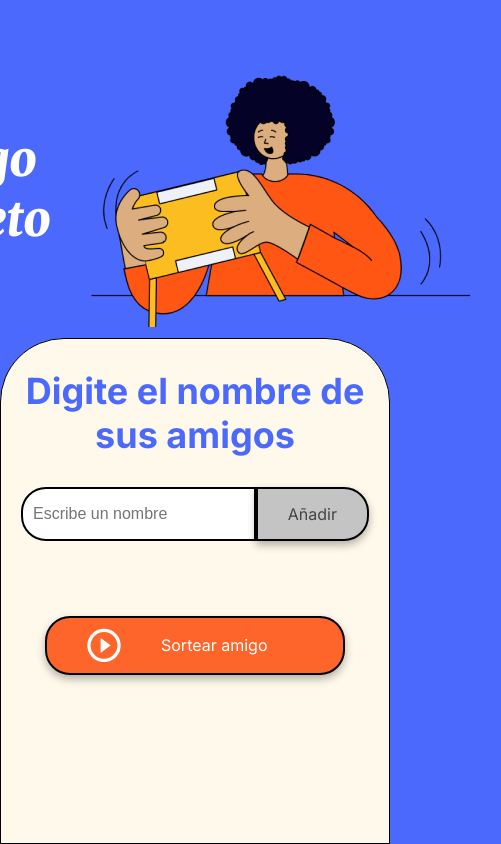
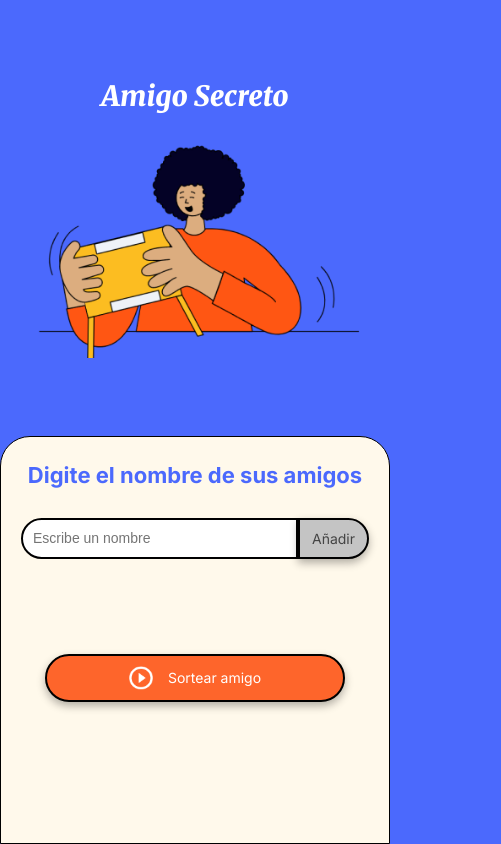
Before and after one commit to flacoca/Desafio_AmigoSecreto, a plain HTML site: page index.html in a window 390 px wide. Shown: the whole page, 501 px wide, since content can reach past the window. Drawn offline with Linux system fonts and the light colour scheme.

Commit message:
Adapatacion
Ahora es responsivo al web browser que se utilice (smartphone o PC)

```diff
--- a/index.html
+++ b/index.html
@@ -2,7 +2,7 @@
 <html lang="es">
 <head>
     <meta charset="UTF-8">
-    <meta name="viewport" content="width=device-width, initial-scale=1.0">
+    <meta name="viewport" content="width=device-width, initial-scale=1.0, maximum-scale=1.0, user-scalable=no">
     <link rel="stylesheet" href="style.css">
     <link rel="preconnect" href="https://fonts.googleapis.com">
     <link rel="preconnect" href="https://fonts.gstatic.com" crossorigin>
--- a/style.css
+++ b/style.css
@@ -16,58 +16,70 @@
 }
 
 body {
-    height: 100vh;
+    min-height: 100vh;
     background-color: var(--color-primary);
     display: flex;
     justify-content: center;
     align-items: center;
+    font-family: "Inter", sans-serif;
 }
 
 .main-content {
     display: flex;
     flex-direction: column;
-    height: 100%;
     width: 100%;
+    max-width: 800px; /* Limitar ancho máximo en pantallas grandes */
+    margin: 0 auto;
+    height: 100vh;
 }
 
 /* Banner */
 .header-banner {
-    flex: 40%;
+    flex: auto;
     display: flex;
+    flex-direction: column;
     justify-content: center;
     align-items: center;
-    padding: 40px 0 0;
+    padding: 20px 10px;
+}
+
+.header-banner img {
+    max-width: 100%;
+    height: auto;
+    margin-top: 10px;
 }
 
 /* Sección de entrada */
 .input-section {
-    flex: 60%;
+    flex: auto;
     background-color: var(--color-secondary);
     border: 1px solid #000;
     border-radius: 64px 64px 0 0;
     display: flex;
     flex-direction: column;
     align-items: center;
-    padding: 20px;
+    padding: 20px 15px;
     width: 100%;
 }
 
 /* Títulos */
 .main-title {
-    font-size: 48px;
+    font-size: clamp(28px, 5vw, 48px); /* Tamaño responsive */
     font-family: "Merriweather", serif;
     font-weight: 900;
     font-style: italic;
     color: var(--color-white);
+    text-align: center;
 }
 
 .section-title {
     font-family: "Inter", serif;
-    font-size: 36px;
+    font-size: clamp(22px, 4vw, 36px); /* Tamaño responsive */
     font-weight: 700;
     color: var(--color-primary);
     margin: 10px 0;
     text-align: center;
+    padding: 0 10px;
 }
 
 /* Contenedores de entrada y botón */
@@ -75,8 +87,9 @@ body {
     display: flex;
     justify-content: center;
     width: 100%;
-    max-width: 600px;
+    max-width: 500px;
     margin-top: 20px;
+    padding: 0 10px;
 }
 
 .input-name {
@@ -88,25 +101,14 @@ body {
 }
 
 .button-container {
-    width: 300px;
-    justify-content: center;
-}
-
-/* Estilos de entrada de texto */
-.input-title {
-    flex: 1;
-    padding: 10px 15px;
-    font-size: 16px;
-    border: 2px solid #333;
-    border-right: none;
-    border-radius: 25px 0 0 25px;
-    font-family: "Merriweather", serif;
-    box-shadow: 0 4px 8px rgba(0, 0, 0, 0.3);
+    width: 90%;
+    max-width: 300px;
+    margin-top: 20px;
 }
 
 /* Estilos de botón */
 button {
-    padding: 15px 30px;
+    padding: 12px 20px;
     font-family: "Inter", sans-serif;
     font-size: 16px;
     border: 2px solid #000;
@@ -119,6 +121,8 @@ button {
     background-color: var(--color-tertiary);
     color: var(--color-text);
     border-radius: 0 25px 25px 0;
+    white-space: nowrap;
+    padding: 10px 15px;
 }
 
 .button-add:hover {
@@ -132,6 +136,16 @@ ul {
     font-family: "Inter", sans-serif;
     font-size: 18px;
     margin: 20px 0;
+    width: 90%;
+    max-width: 500px;
+    text-align: center;
+}
+
+.name-list li {
+    margin-bottom: 8px;
+    padding: 5px;
+    background-color: rgba(255, 255, 255, 0.5);
+    border-radius: 5px;
 }
 
 .result-list {
@@ -146,17 +160,69 @@ ul {
 .button-draw {
     display: flex;
     align-items: center;
+    justify-content: center;
     width: 100%;
-    padding: 10px 40px;
+    padding: 10px 20px;
     color: var(--color-white);
     background-color: var(--color-button);
     font-size: 16px;
 }
 
 .button-draw img {
-    margin-right: 40px;
+    margin-right: 15px;
+    width: 24px;
+    height: 24px;
 }
 
 .button-draw:hover {
     background-color: var(--color-button-hover);
 }
+
+/* Media queries para mejorar responsividad */
+@media (max-width: 480px) {
+    .header-banner {
+        padding: 15px 5px;
+    }
+
+    .input-section {
+        border-radius: 30px 30px 0 0;
+        padding: 15px 10px;
+    }
+
+    .input-name {
+        font-size: 14px;
+    }
+
+    .button-add {
+        padding: 10px 12px;
+        font-size: 14px;
+    }
+
+    .button-draw {
+        font-size: 14px;
+        padding: 10px 15px;
+    }
+
+    ul {
+        font-size: 16px;
+    }
+
+    .result-list {
+        font-size: 18px;
+    }
+}
+
+/* Asegurar que los elementos no se salgan de la pantalla en dispositivos muy pequeños */
+@media (max-width: 320px) {
+    .main-title {
+        font-size: 24px;
+    }
+
+    .section-title {
+        font-size: 20px;
+    }
+
+    .button-draw img {
+        margin-right: 10px;
+    }
+}
```
